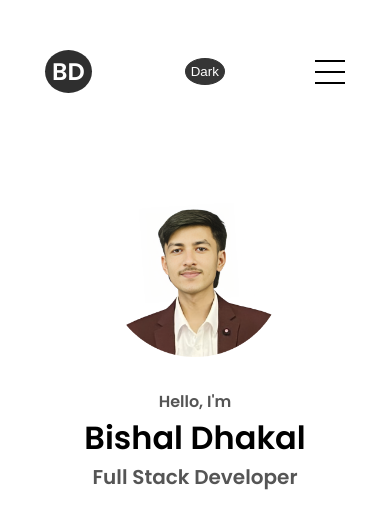
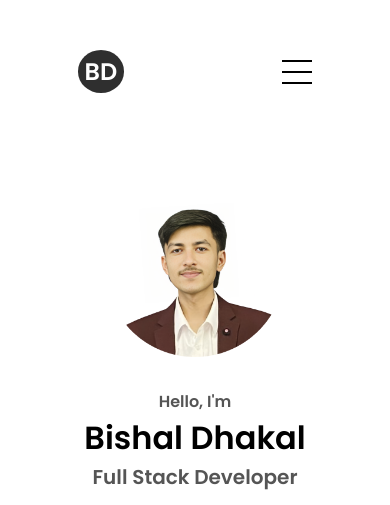
Before and after one commit to bisal-xetri/bishalportfolio, a plain HTML site: page index.html in a window 390 px wide. Shown: the top 505 px of the page. Drawn offline with Linux system fonts and the light colour scheme.

Commit message:
darkmode problem

```diff
--- a/index.html
+++ b/index.html
@@ -27,7 +27,7 @@
     </nav>
     <nav id="hamburger-nav">
       <div class="logo"><span>BD</span></div>
-      <button id="dark-mode-toggle" class="btn-color-1">Dark</button>
+
       <div class="hamburger-menu">
         <div class="hamburger-icon" onclick="toggleMenu()">
           <span></span>
@@ -39,7 +39,6 @@
           <li><a href="#experience" onclick="toggleMenu()">Skills</a></li>
           <li><a href="#projects" onclick="toggleMenu()">Projects</a></li>
           <li><a href="#contact" onclick="toggleMenu()">Contact</a></li>
-
         </div>
 
       </div>
```
